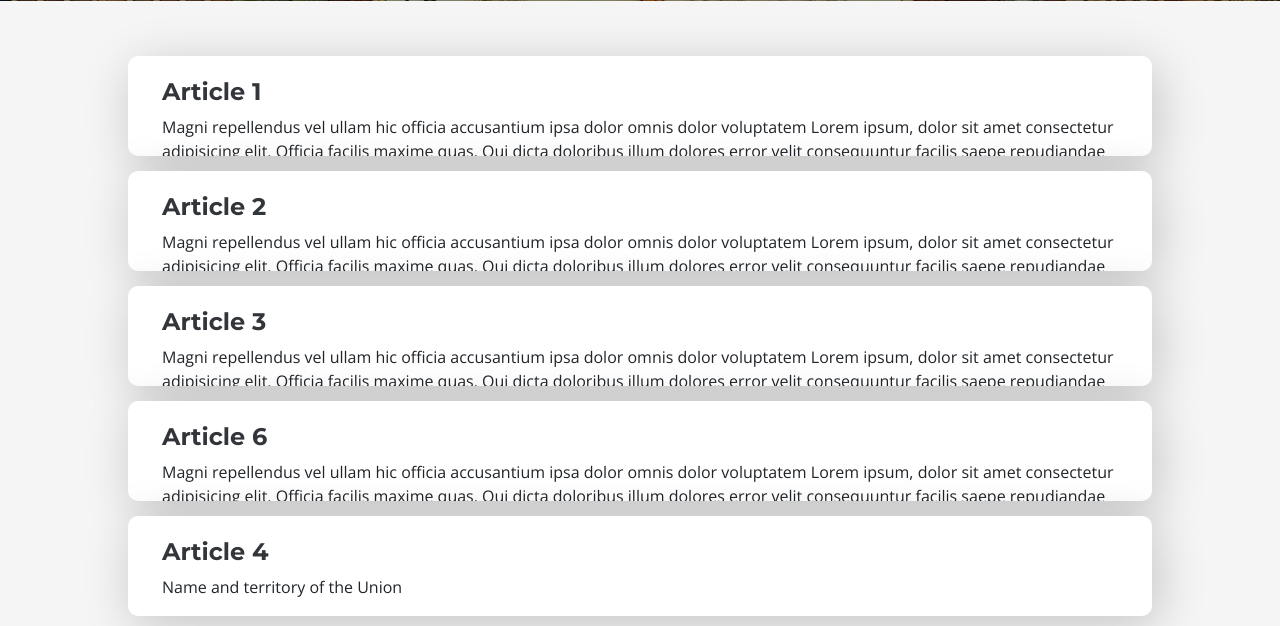
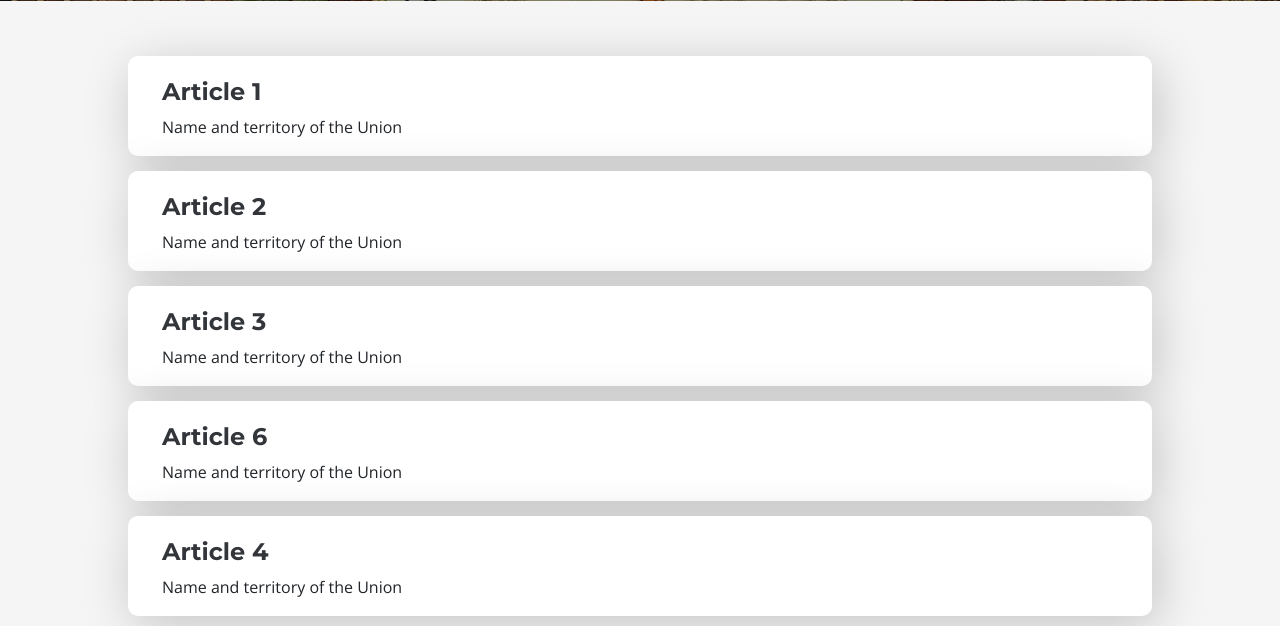
Before and after one commit to ChinmayKulkarnidotexe/Hack-Babies, a Django app: page /search in a window 1280 px wide. Shown: the part 431-1057 px from the top of the page. Run offline with Django 5.2, Linux system fonts and the light colour scheme; some libraries are stand-ins or nearby versions.

Commit message:
Update 0.0.9.1

```diff
--- a/myproject/templates/search.html
+++ b/myproject/templates/search.html
@@ -108,65 +108,57 @@
       <!-- /Hero Section -->
     </main>
 
-    <div
-      class="search-item-container-main"
-      data-aos="fade-up"
-      data-aos-delay="100"
-    >
-      <div class="search-item-box">
+    <div class="search-item-container-main" data-aos="fade-up" data-aos-delay="100">
+      <div class="search-item-box" onclick="toggleExpand(this)">
         <ul>
           <h3>Article 1</h3>
           <li class="search-item">
-            Magni repellendus vel ullam hic officia accusantium ipsa dolor omnis
-            dolor voluptatem Lorem ipsum, dolor sit amet consectetur adipisicing
-            elit. Officia facilis maxime quas. Qui dicta doloribus illum dolores
-            error velit consequuntur facilis saepe repudiandae sint. Officiis
-            dolore praesentium nobis harum qui.
+            Name and territory of the Union
+          </li>
+          <li class="extra-content">
+            India, that is Bharat, shall be a Union of States. Lorem ipsum dolor, sit amet consectetur adipisicing elit. Natus debitis nisi facilis harum tenetur quos possimus porro sunt, dolor, delectus magni sapiente dicta! Iusto ea fuga nisi. Tenetur, in saepe.
           </li>
         </ul>
       </div>
     </div>
 
     <div class="search-item-container" data-aos="fade-up" data-aos-delay="100">
-      <div class="search-item-box">
+      <div class="search-item-box" onclick="toggleExpand(this)">
         <ul>
           <h3>Article 2</h3>
           <li class="search-item">
-            Magni repellendus vel ullam hic officia accusantium ipsa dolor omnis
-            dolor voluptatem Lorem ipsum, dolor sit amet consectetur adipisicing
-            elit. Officia facilis maxime quas. Qui dicta doloribus illum dolores
-            error velit consequuntur facilis saepe repudiandae sint. Officiis
-            dolore praesentium nobis harum qui.
+            Name and territory of the Union
+          </li>
+          <li class="extra-content">
+            India, that is Bharat, shall be a Union of States. Lorem ipsum dolor, sit amet consectetur adipisicing elit. Natus debitis nisi facilis harum tenetur quos possimus porro sunt, dolor, delectus magni sapiente dicta! Iusto ea fuga nisi. Tenetur, in saepe.
           </li>
         </ul>
       </div>
     </div>
 
     <div class="search-item-container" data-aos="fade-up" data-aos-delay="100">
-      <div class="search-item-box">
+      <div class="search-item-box" onclick="toggleExpand(this)">
         <ul>
           <h3>Article 3</h3>
           <li class="search-item">
-            Magni repellendus vel ullam hic officia accusantium ipsa dolor omnis
-            dolor voluptatem Lorem ipsum, dolor sit amet consectetur adipisicing
-            elit. Officia facilis maxime quas. Qui dicta doloribus illum dolores
-            error velit consequuntur facilis saepe repudiandae sint. Officiis
-            dolore praesentium nobis harum qui.
+            Name and territory of the Union
+          </li>
+          <li class="extra-content">
+            India, that is Bharat, shall be a Union of States. Lorem ipsum dolor, sit amet consectetur adipisicing elit. Natus debitis nisi facilis harum tenetur quos possimus porro sunt, dolor, delectus magni sapiente dicta! Iusto ea fuga nisi. Tenetur, in saepe.
           </li>
         </ul>
       </div>
     </div>
 
     <div class="search-item-container" data-aos="fade-up" data-aos-delay="100">
-      <div class="search-item-box">
+      <div class="search-item-box" onclick="toggleExpand(this)">
         <ul>
           <h3>Article 6</h3>
           <li class="search-item">
-            Magni repellendus vel ullam hic officia accusantium ipsa dolor omnis
-            dolor voluptatem Lorem ipsum, dolor sit amet consectetur adipisicing
-            elit. Officia facilis maxime quas. Qui dicta doloribus illum dolores
-            error velit consequuntur facilis saepe repudiandae sint. Officiis
-            dolore praesentium nobis harum qui.
+            Name and territory of the Union
+          </li>
+          <li class="extra-content">
+            India, that is Bharat, shall be a Union of States. Lorem ipsum dolor, sit amet consectetur adipisicing elit. Natus debitis nisi facilis harum tenetur quos possimus porro sunt, dolor, delectus magni sapiente dicta! Iusto ea fuga nisi. Tenetur, in saepe.
           </li>
         </ul>
       </div>
```
